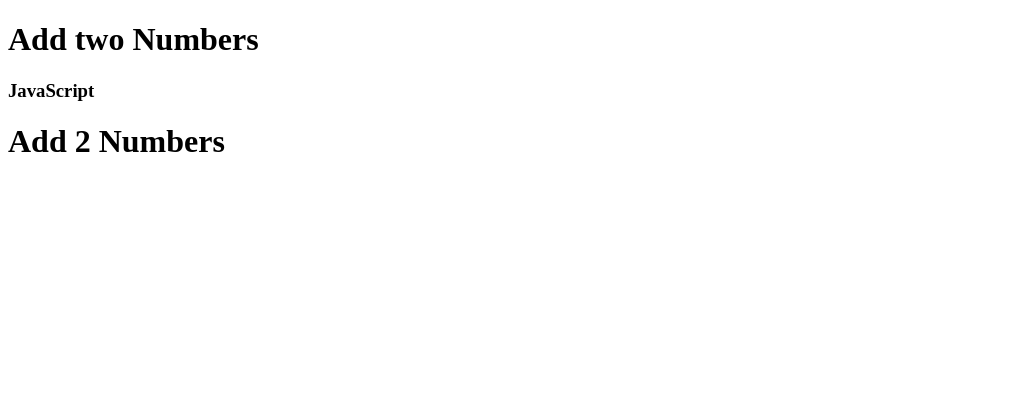
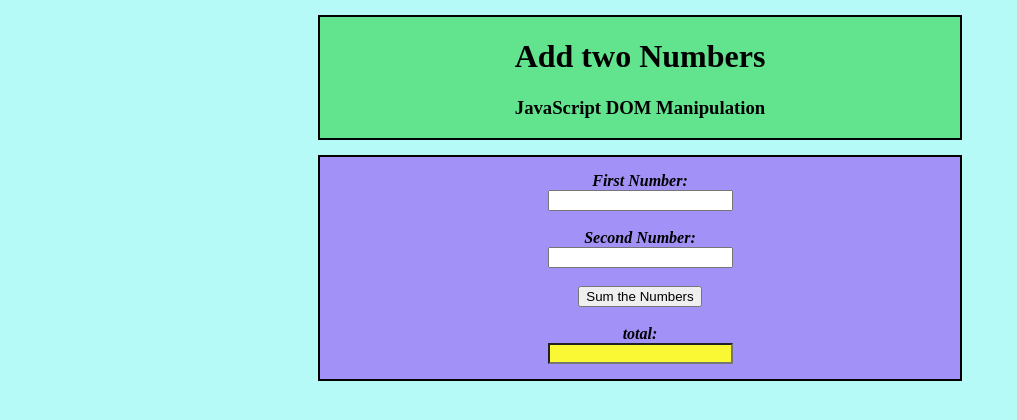
Before and after one commit to Edxael/Add-2-Numbers, a plain HTML site: page index.html in a window 1280 px wide. Shown: the whole page, without its empty margins (0-1017 px from the left). Drawn offline with Linux system fonts and the light colour scheme.

Commit message:
update on code for class

```diff
--- a/code.js
+++ b/code.js
@@ -1 +1,19 @@
-console.log("hello 1");
+console.log("hello 2");
+
+
+function add(){
+        // Geting the numbers from the Input Boxes
+    var number1 = parseInt(document.getElementById("num1").value);
+    var number2 = parseInt(document.getElementById("num2").value);
+        // Adding the numbers
+    var total = number1 + number2;
+
+        // Populates the Total Box.
+    document.getElementById("num3").value = total;
+
+    document.getElementById("num1").value = "";
+    document.getElementById("num2").value = "";
+
+
+    console.log(total);
+}
--- a/index.html
+++ b/index.html
@@ -3,19 +3,34 @@
     <head>
         <meta charset="utf-8">
         <title>Add two numbers</title>
+        <link rel="stylesheet" href="style.css">
     </head>
     <body>
-        <h1>Add two Numbers</h1>
-        <h3>JavaScript</h3>
 
-        <div class="main">
-            <h1>Add 2 Numbers</h1>
-
+        <div class="Top">
+            <h1>Add two Numbers</h1>
+            <h3>JavaScript DOM Manipulation</h3>
         </div>
 
-        <div class="creator">
+        <div class="Main">
 
+            <label for="perc">First Number:</label><br>
+            <input type="number" id="num1" class="input1">
+            <br><br>
+
+            <label for="perc">Second Number:</label><br>
+            <input type="number" id="num2" class="input1">
+            <br><br>
+
+            <button type="button" onclick="add()">Sum the Numbers</button>
+            <br><br>
+
+            <label for="perc">total:</label><br>
+            <input type="text" id="num3" class="input2">
         </div>
 
     </body>
+    <script type="text/javascript" src="code.js">
+
+    </script>
 </html>
--- a/style.css
+++ b/style.css
@@ -0,0 +1,36 @@
+body{
+    background-color: rgb(182, 250, 248);
+    text-align: center;
+}
+
+
+
+.Top{
+    background-color: rgb(98, 228, 142);
+    border: 2px solid black;
+    margin: 15px auto;
+    width: 50vw;
+}
+
+
+.Main{
+    background-color: rgb(162, 145, 246);
+    font-style: oblique;
+    font-weight: bolder;
+    border: 2px solid black;
+    margin: 0px auto;
+    width: 50vw;
+    padding: 15px 0px;
+}
+
+
+.input1{
+    /*background-color: rgb(250, 247, 52);*/
+    /*padding-left: 10px;*/
+    text-align: center;
+}
+
+.input2{
+    background-color: rgb(250, 247, 52);
+    text-align: center;
+}
```
